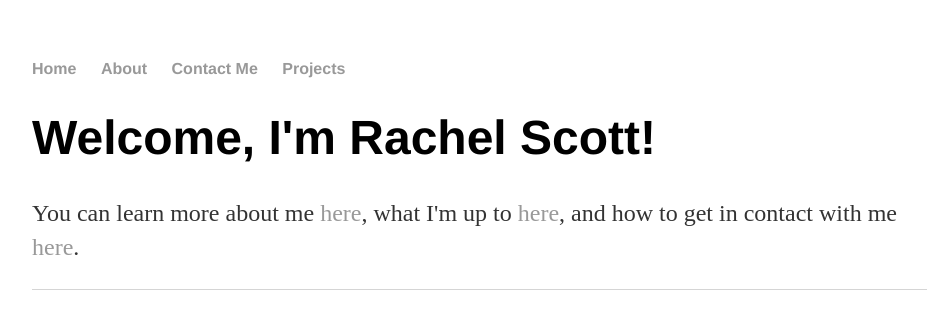
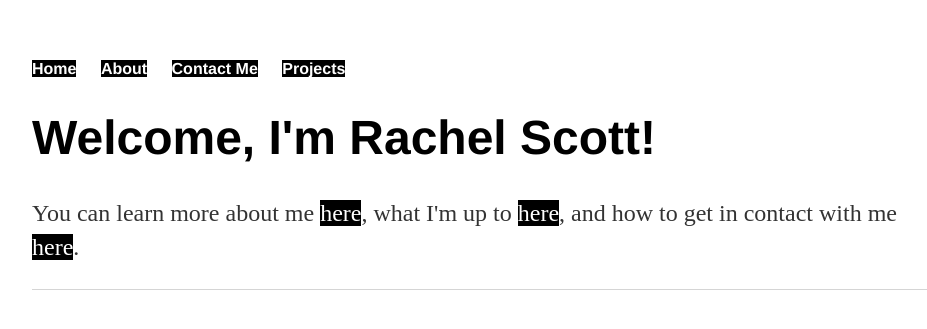
Before and after one commit to rachel-scott/rachel-scott.github.io, a Jekyll site: the page built from index.html, in a window 1280 px wide. Shown: the top 329 px of the page, without its empty margins (160-1087 px from the left). Built offline with Jekyll 4.4.1, drawn with Linux system fonts in a browser that asks for light colours.

Commit message:
Update main.css

```diff
--- a/css/main.css
+++ b/css/main.css
@@ -14,7 +14,9 @@ nav ul li, footer ul li {
 }
 a {
     text-decoration: none;
-    color: #999;
+    background-color: black;
+    color: white;
+
 }
 a:hover {
     text-decoration: underline;
```
